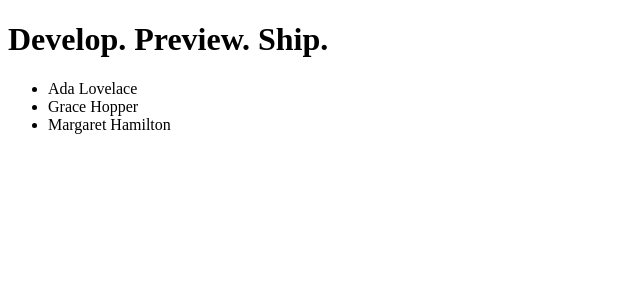
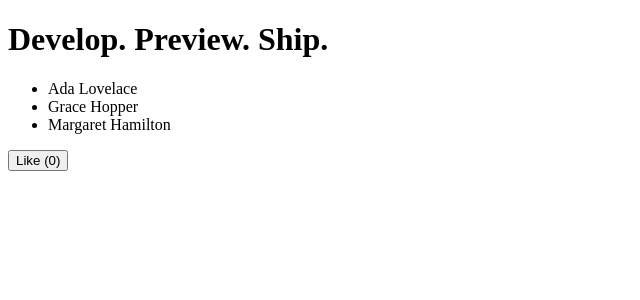
Before and after one commit to HiroTakahashi31/nextjs-tutorial, a Next.js app: page / in a window 1280 px wide. Shown: the top 300 px of the page, without its empty margins (0-640 px from the left). Built offline with nearby package versions, Linux system fonts and the light colour scheme.

Commit message:
add LikeButton

```diff
--- a/app/page.js
+++ b/app/page.js
@@ -1,3 +1,5 @@
+import LikeButton from "./like-button";
+
 function Header({ title }) {
   return <h1>{title ? title : 'Default title'}</h1>;
 }
@@ -13,6 +15,7 @@ export default function HomePage() {
           <li key={name}>{name}</li>
         ))}
       </ul>
+      <LikeButton />
     </div>
   );
 }
```
